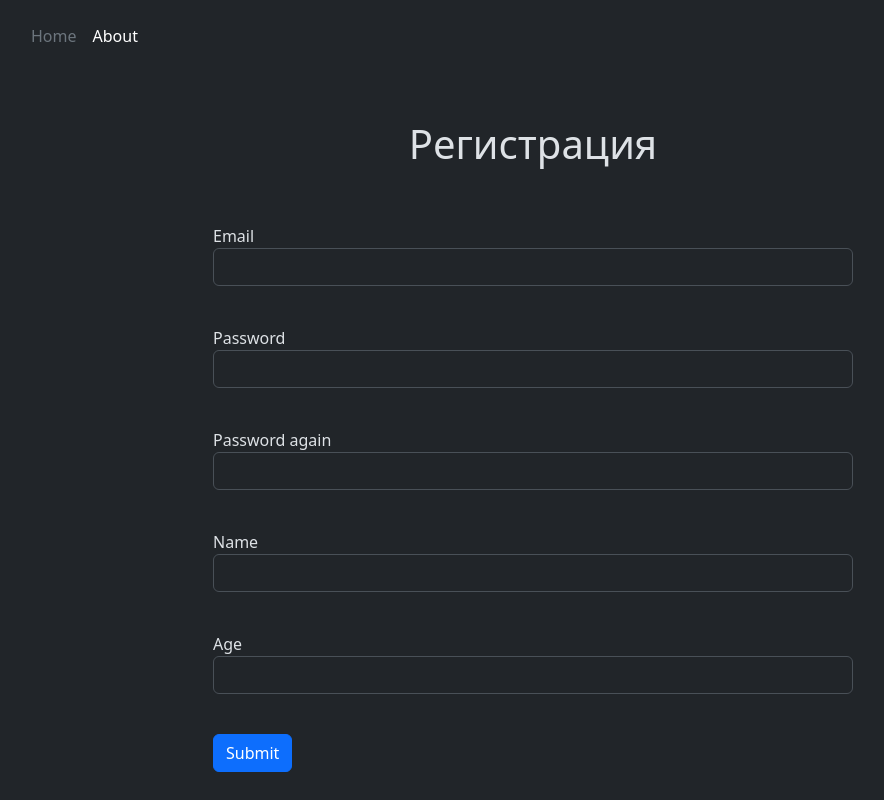
After one commit to KelBro/GlobalFinishProject, a Flask app: template templates/register.html in a window 1280 px wide. The commit adds this page. Shown: the whole page, without its empty margins (107-991 px from the left). Run offline with Flask 3, Linux system fonts and the light colour scheme; the template is opened without the code that fills it, so the values that code supplies are empty, except form fields; tables that the repository leaves empty hold one stand-in row (values such as "Sample post"); form fields are guessed from the names that the template uses.

Commit message:
adds register and files for register

```diff
--- a/app.py
+++ b/app.py
@@ -1,5 +1,8 @@
-from flask import Flask, render_template, url_for
+from flask import Flask, render_template, url_for, redirect
 from data import db_session
+from data.students import Student
+from forms.register_student import RegisterForm
+
 
 app = Flask(__name__)
 app.config['SECRET_KEY'] = 'sekretni_kodik'
@@ -11,9 +14,39 @@ def index():
     return render_template("index.html")
 
 
-@app.route("/login")
-def login():
-    return render_template("logining.html")
+# @app.route("/login")
+# def login():
+#     return render_template("logining.html")
+
+
+@app.route("/about")
+def about():
+    return render_template("about.html")
+
+
+@app.route('/register', methods=['GET', 'POST'])
+def reqister():
+    form = RegisterForm()
+    if form.validate_on_submit():
+        if form.password.data != form.password_again.data:
+            return render_template('register.html', title='Регистрация',
+                                   form=form,
+                                   message="Пароли не совпадают")
+        db_sess = db_session.create_session()
+        if db_sess.query(Student).filter(Student.email == form.email.data).first():
+            return render_template('register.html', title='Регистрация',
+                                   form=form,
+                                   message="Такой пользователь уже есть")
+        user = Student(
+            name=form.name.data,
+            email=form.email.data,
+            age=form.age.data,
+        )
+        user.set_password(form.password.data)
+        db_sess.add(user)
+        db_sess.commit()
+        return redirect('/login')
+    return render_template('register.html', title='Регистрация', form=form)
 
 
 def main():
--- a/data/clubs.py
+++ b/data/clubs.py
@@ -15,6 +15,6 @@ class Clubs(SqlAlchemyBase):
     is_closed = sqlalchemy.Column(sqlalchemy.Boolean, nullable=True)
     about = sqlalchemy.Column(sqlalchemy.String)
 
-    teacher = orm.relationship('Teacher')
-    request = orm.relationship("Request", back_populates='club')
-    teachers = orm.relationship("Teacher", back_populates='club')
+    # teacher = orm.relationship('Teacher')
+    # request = orm.relationship("Request", back_populates='club')
+    # teachers = orm.relationship("Teacher", back_populates='club')
--- a/data/teachers.py
+++ b/data/teachers.py
@@ -14,9 +14,9 @@ class Teacher(SqlAlchemyBase):
     email = sqlalchemy.Column(sqlalchemy.String,
                               index=True, unique=True, nullable=True)
     hashed_password = sqlalchemy.Column(sqlalchemy.String, nullable=True, unique=True)
-    club_id = sqlalchemy.Column(sqlalchemy.Integer, sqlalchemy.ForeignKey("clubs.id"), nullable=True)
+    # club_id = sqlalchemy.Column(sqlalchemy.Integer, sqlalchemy.ForeignKey("clubs.id"), nullable=True)
     # created_date = sqlalchemy.Column(sqlalchemy.DateTime,
     #                                  default=datetime.datetime.now)
 
-    clubs = orm.relationship("Clubs", back_populates='teacher')
-    club = orm.relationship('Clubs')
+    # clubs = orm.relationship("Clubs", back_populates='teacher')
+    # club = orm.relationship('Clubs')
--- a/templates/base.html
+++ b/templates/base.html
@@ -30,7 +30,7 @@
 
             <div class="text-end">
               <button type="button" class="btn btn-outline-light me-2">Войти</button>
-              <button type="button" class="btn btn-warning">Зарегистрироваться</button>
+              <button type="button" class="btn btn-warning"><a href="/register" class="nav-link">Зарегистрироваться</a></button>
             </div>
           </div>
         </div>
--- /dev/null
+++ b/templates/register.html
@@ -0,0 +1,81 @@
+<!DOCTYPE html>
+<html lang="en" data-bs-theme="dark">
+<head>
+    <meta charset="UTF-8">
+    <meta name="viewport"
+          content="width=device-width, user-scalable=no, initial-scale=1.0, maximum-scale=1.0, minimum-scale=1.0">
+    <meta http-equiv="X-UA-Compatible" content="ie=edge">
+    <link href="https://cdn.jsdelivr.net/npm/bootstrap@5.3.3/dist/css/bootstrap.min.css" rel="stylesheet" integrity="sha384-QWTKZyjpPEjISv5WaRU9OFeRpok6YctnYmDr5pNlyT2bRjXh0JMhjY6hW+ALEwIH" crossorigin="anonymous">
+    <script src="https://cdn.jsdelivr.net/npm/bootstrap@5.3.3/dist/js/bootstrap.bundle.min.js" integrity="sha384-YvpcrYf0tY3lHB60NNkmXc5s9fDVZLESaAA55NDzOxhy9GkcIdslK1eN7N6jIeHz" crossorigin="anonymous"></script>
+    <script src="https://cdn.jsdelivr.net/npm/@popperjs/core@2.11.8/dist/umd/popper.min.js" integrity="sha384-I7E8VVD/ismYTF4hNIPjVp/Zjvgyol6VFvRkX/vR+Vc4jQkC+hVqc2pM8ODewa9r" crossorigin="anonymous"></script>
+    <script src="https://cdn.jsdelivr.net/npm/bootstrap@5.3.3/dist/js/bootstrap.min.js" integrity="sha384-0pUGZvbkm6XF6gxjEnlmuGrJXVbNuzT9qBBavbLwCsOGabYfZo0T0to5eqruptLy" crossorigin="anonymous"></script>
+    <title>Регистация</title>
+</head>
+<body>
+<header class="p-3 text-bg-dark">
+        <div class="container">
+          <div class="d-flex flex-wrap align-items-center justify-content-center justify-content-lg-start">
+            <a href="/" class="d-flex align-items-center mb-2 mb-lg-0 text-white text-decoration-none">
+              <svg class="bi me-2" width="40" height="32" role="img" aria-label="Bootstrap"><use xlink:href="#bootstrap"></use></svg>
+            </a>
+
+            <ul class="nav col-12 col-lg-auto me-lg-auto mb-2 justify-content-center mb-md-0">
+              <li><a href="/" class="nav-link px-2 text-secondary">Home</a></li>
+              <li><a href="/about" class="nav-link px-2 text-white">About</a></li>
+            </ul>
+          </div>
+        </div>
+      </header>
+<h1 class="col-lg-6 col-md-8 mx-auto py-5 text-center container">Регистрация</h1>
+<form action="" method="post" class="col-lg-6 col-md-8 mx-auto">
+    {{ form.hidden_tag() }}
+    <p>
+        {{ form.email.label }}<br>
+        {{ form.email(class="form-control", type="email") }}<br>
+        {% for error in form.email.errors %}
+            <p class="alert alert-danger" role="alert">
+                {{ error }}
+            </p>
+        {% endfor %}
+    </p>
+    <p>
+        {{ form.password.label }}<br>
+        {{ form.password(class="form-control", type="password") }}<br>
+        {% for error in form.password.errors %}
+            <p class="alert alert-danger" role="alert">
+                {{ error }}
+            </p>
+        {% endfor %}
+    </p>
+    <p>
+        {{ form.password_again.label }}<br>
+        {{ form.password_again(class="form-control", type="password") }}<br>
+        {% for error in form.password_again.errors %}
+            <p class="alert alert-danger" role="alert">
+                {{ error }}
+            </p>
+        {% endfor %}
+    </p>
+    <p>
+        {{ form.name.label }}<br>
+        {{ form.name(class="form-control") }}<br>
+        {% for error in form.name.errors %}
+            <p class="alert alert-danger" role="alert">
+                {{ error }}
+            </p>
+        {% endfor %}
+    </p>
+    <p>
+        {{ form.age.label }}<br>
+        {{ form.age(class="form-control") }}<br>
+        {% for error in form.age.errors %}
+            <p class="alert alert-danger" role="alert">
+                {{ error }}
+            </p>
+        {% endfor %}
+    </p>
+    <p>{{ form.submit(type="submit", class="btn btn-primary") }}</p>
+    {{message}}
+</form>
+</body>
+</html>
```
Also changed, not shown: data/students.py (+12 -4 lines), templates/logining.html (deleted, +0 -108 lines), db/blogs.db (added).
